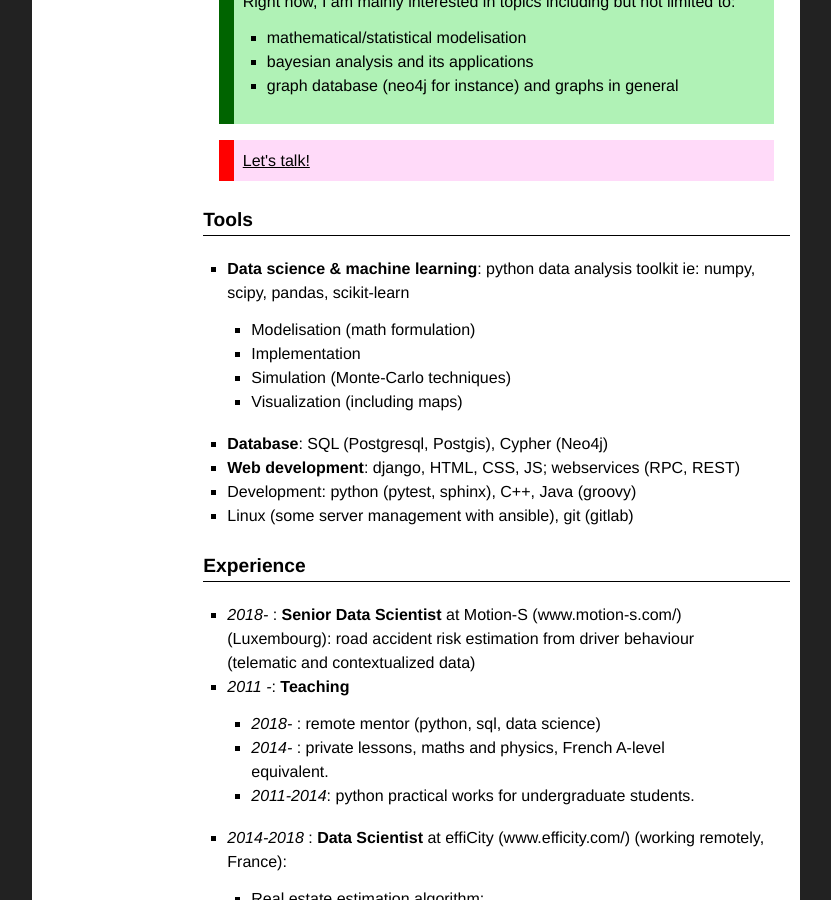
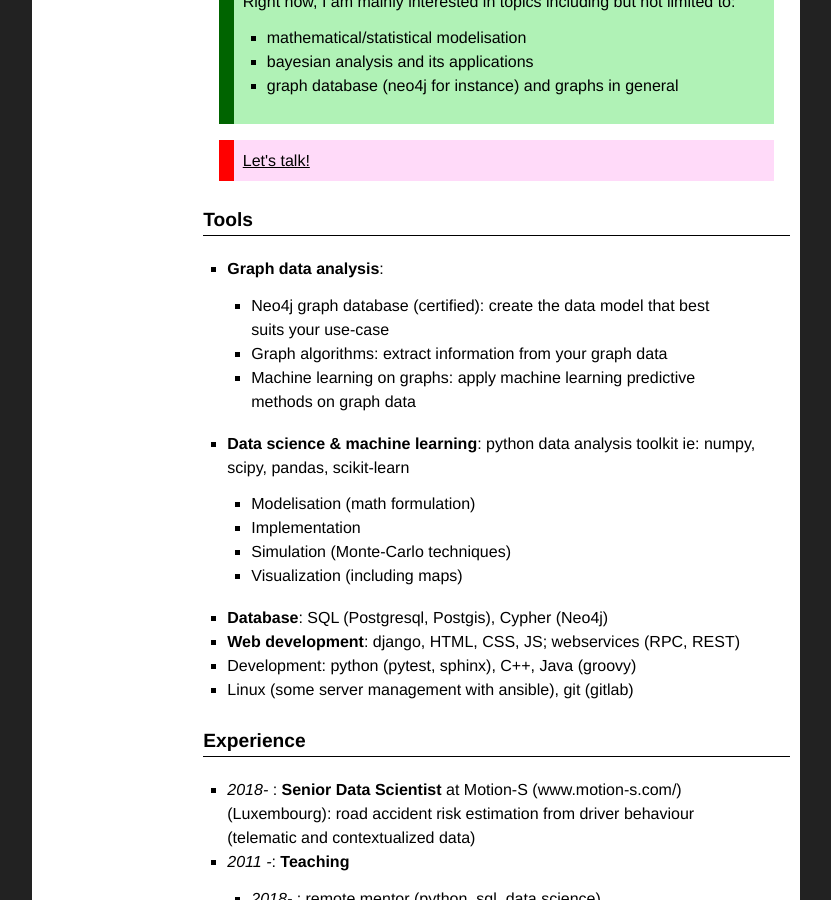
Before and after one commit to stellasia/stellasia.github.io, a Jekyll site: the page built from about.md, in a window 1280 px wide and 900 px high, scrolled down 749 px. Shown: the whole window, without its empty margins (224-1055 px from the left). Built offline with Jekyll 4.4.1, drawn with Linux system fonts in a browser that asks for light colours.

Commit message:
Update about file

```diff
--- a/about.md
+++ b/about.md
@@ -37,6 +37,11 @@ Beside data analysis, I can also write reliable code (including webservices and
 
 
 # Tools
+
+- **Graph data analysis**:
+    - Neo4j graph database (certified): create the data model that best suits your use-case
+	- Graph algorithms: extract information from your graph data
+	- Machine learning on graphs: apply machine learning predictive methods on graph data
 
 - **Data science & machine learning**: python data analysis toolkit ie: numpy, scipy, pandas, scikit-learn
     - Modelisation (math formulation)
```
